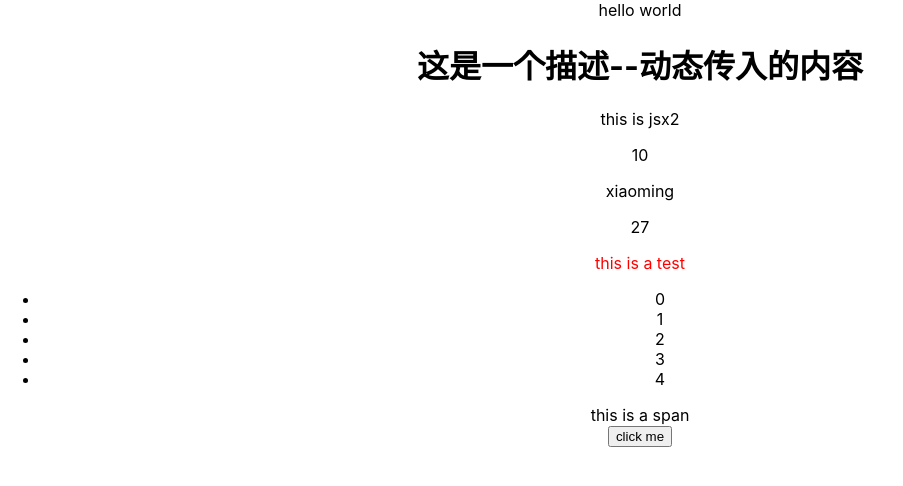
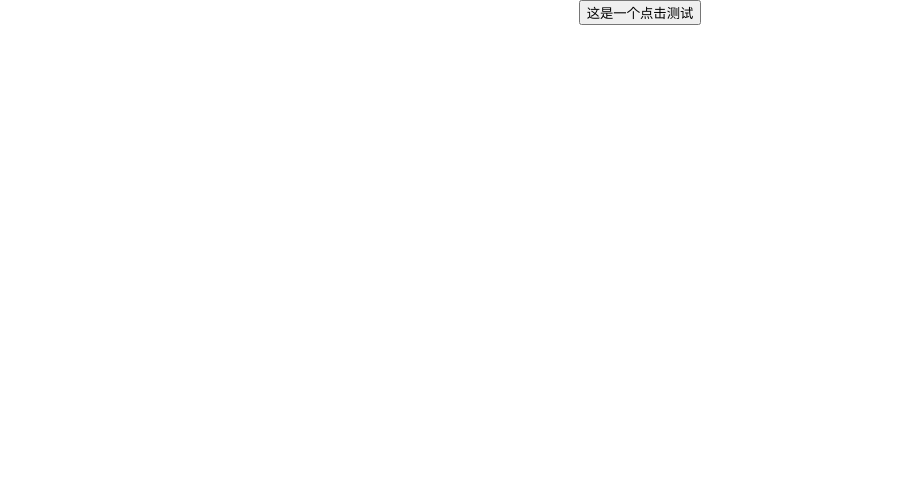
Before and after one commit to gaofeng222/reactsysapp, a React (Create React App) app: page / in a window 1280 px wide. Shown: the top 486 px of the page, without its empty margins (0-903 px from the left). Built offline with nearby package versions, Linux system fonts and the light colour scheme.

Commit message:
add:react组件测试

```diff
--- a/src/App.js
+++ b/src/App.js
@@ -1,12 +1,16 @@
 import "./App.css";
-import JsxDemo from "./test/jsx1";
-import JsxDemo2 from "./test/jsx2";
+
+function Button(props) {
+  const { text } = props;
+  return <button>{text}</button>;
+}
 
 function App() {
   return (
     <div className="App">
-      <JsxDemo />
-      <JsxDemo2 />
+      <div>
+        <Button text={"这是一个点击测试"} />
+      </div>
     </div>
   );
 }
--- a/src/test/jsx1.js
+++ /dev/null
@@ -1,16 +0,0 @@
-function JsxDemo() {
-  const title = <h1>这是一个标题</h1>;
-  const isFlag = false;
-  const content = (props) => {
-    const desc = props.desc;
-    return <h1>这是一个描述--{desc}</h1>;
-  };
-  return (
-    <div className="App">
-      hello world
-      {isFlag ? title : content({ desc: "动态传入的内容" })}
-    </div>
-  );
-}
-
-export default JsxDemo;
--- a/src/test/jsx2.js
+++ /dev/null
@@ -1,48 +0,0 @@
-function JsxDemo2() {
-  const count = 10;
-  const getName = () => {
-    return "xiaoming";
-  };
-  const renderList = (num) => {
-    const arr = [];
-    for (let i = 0; i < num; i++) {
-      arr.push(<li key={i}>{i}</li>);
-    }
-    return arr;
-  };
-  // const handleClick = (e) => {
-  //   console.log("click", e);
-  // };
-  const handleClick = (e, name) => {
-    console.log("🚀 ~ handleClick ~ name:", name);
-    console.log("click", e);
-  };
-  return (
-    <div className="App">
-      <p>{"this is jsx2"}</p>
-      <p>{count}</p>
-      <p>{getName()}</p>
-      <p>{new Date().getDate()}</p>
-
-      <div style={{ color: "red" }}>this is a test</div>
-      {/* 实现列表渲染 */}
-      <ul>{renderList(5)}</ul>
-
-      {/* 实现条件渲染 */}
-      <div>{count > 10 ? <p>{"this is a test"}</p> : null}</div>
-
-      {/* 实现复杂条件渲染 */}
-      <div>
-        {count > 10 ? (
-          <p>{"this is a test"}</p>
-        ) : count > 5 ? (
-          <span>this is a span</span>
-        ) : null}
-      </div>
-
-      <button onClick={(e) => handleClick(e, "tom")}>click me</button>
-    </div>
-  );
-}
-
-export default JsxDemo2;
```
